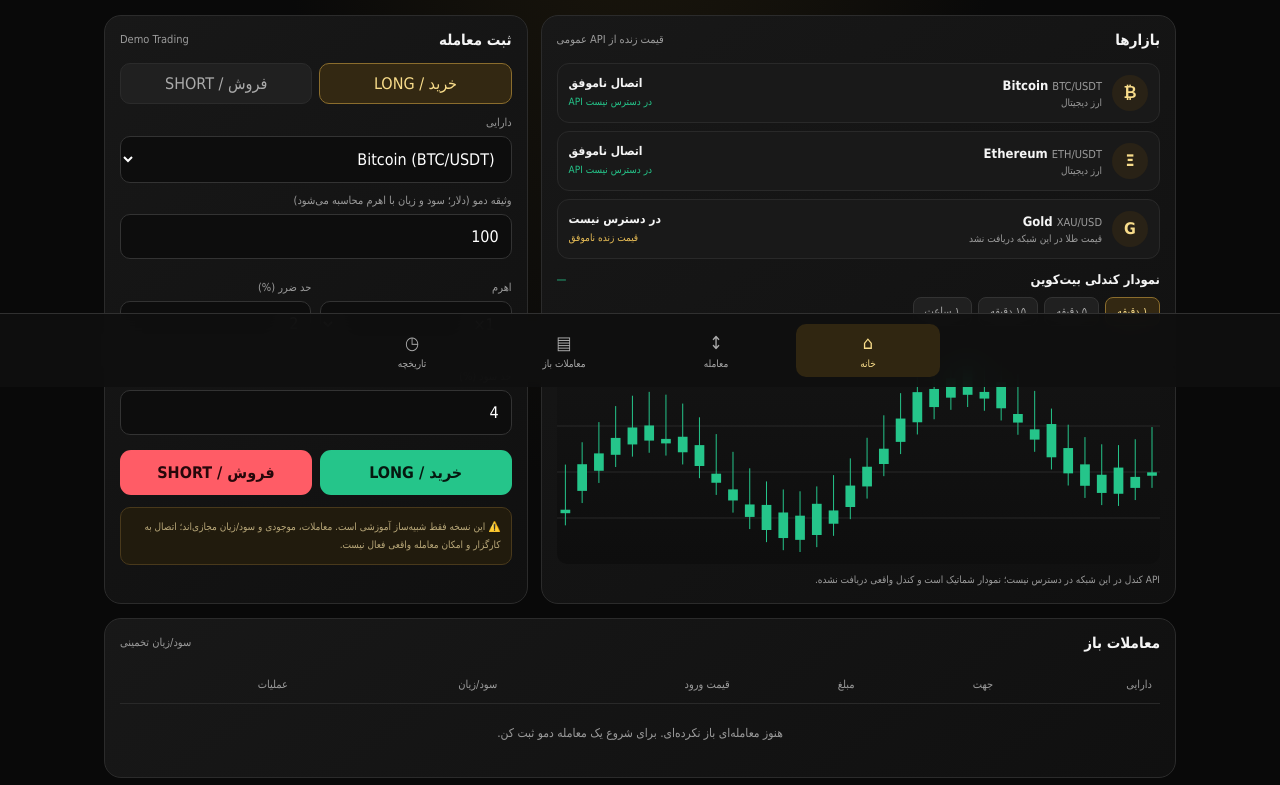
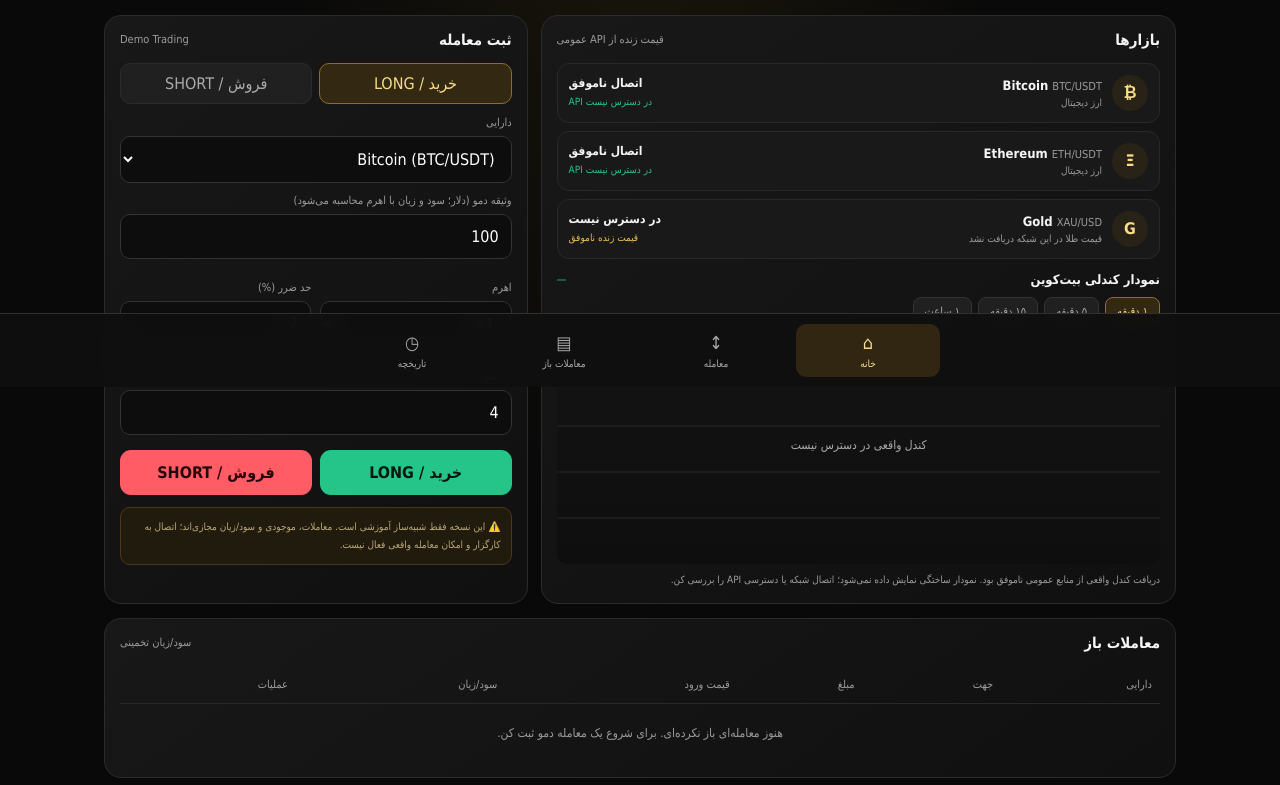
Before and after one commit to soheilamir827-afk/trading-sport, a plain HTML site: page index.html in a window 1280 px wide. Shown: the part 413-1198 px from the top of the page. Drawn offline with Linux system fonts and the light colour scheme; no server answers.

Commit message:
Add files via upload

```diff
--- a/index.html
+++ b/index.html
@@ -45,9 +45,24 @@ async function getLivePrice(key){
 }
 async function fetchPrice(key){try{const v=await getLivePrice(key);prices[key]=v;if(key==='XAUUSD'){$('goldPrice').textContent=fmt(v);$('goldChange').textContent='● قیمت زنده دریافت شد';$('goldChange').style.color='var(--green)';$('goldStatus').textContent='طلا XAU/USD'}else{const isB=key==='BTCUSDT';$(isB?'btcPrice':'ethPrice').textContent=fmt(v);const st=$(isB?'btcChange':'ethChange');st.textContent='● قیمت زنده دریافت شد';st.style.color='var(--green)';$('marketStatus').textContent='رمزارزها: بررسی قیمت هر ۲۰ ثانیه'}checkAutoClose(key);render();if(selectedAsset()===key)drawChart()}catch(e){if(key==='XAUUSD'){$('goldPrice').textContent='در دسترس نیست';$('goldChange').textContent='قیمت زنده ناموفق';$('goldStatus').textContent='قیمت طلا در این شبکه دریافت نشد'}else{const isB=key==='BTCUSDT';if(!prices[key])$(isB?'btcPrice':'ethPrice').textContent='اتصال ناموفق';const st=$(isB?'btcChange':'ethChange');if(!st.textContent.includes('ذخیره'))st.textContent='API در دسترس نیست'}render()}}
 function setTimeframe(tf,btn){timeframe=tf;document.querySelectorAll('.timeframes button').forEach(b=>b.classList.toggle('active',b===btn));loadCandles()}
-async function loadCandles(){const key=selectedAsset();if(key==='XAUUSD'){candles=[];chartFallback=true;$('chartStatus').textContent='برای طلا کندل زنده در دسترس نیست؛ نمودار شماتیک نمایش داده می‌شود.';drawChart();return}const now=Date.now();if(now-lastCandleFetch<8000&&candles.length)return;lastCandleFetch=now;$('chartStatus').textContent='در حال دریافت کندل‌های واقعی بازار…';const product=key==='BTCUSDT'?'BTC-USD':'ETH-USD',gran={ '1m':60,'5m':300,'15m':900,'1h':3600}[timeframe];const urls=[`https://api.exchange.coinbase.com/products/${product}/candles?granularity=${gran}`,`https://api.binance.com/api/v3/klines?symbol=${key}&interval=${timeframe}&limit=50`];for(let i=0;i<urls.length;i++){try{const d=await fetchWithTimeout(urls[i],6500);let arr;if(i===0&&Array.isArray(d))arr=d.slice().reverse().map(x=>({t:x[0]*1000,o:Number(x[3]),h:Number(x[2]),l:Number(x[1]),c:Number(x[4])}));else if(i===1&&Array.isArray(d))arr=d.map(x=>({t:Number(x[0]),o:Number(x[1]),h:Number(x[2]),l:Number(x[3]),c:Number(x[4])}));if(arr&&arr.length>3&&arr.every(x=>x.o>0&&x.h>0&&x.l>0&&x.c>0)){candles=arr.slice(-55);chartFallback=false;$('chartStatus').textContent='کندل‌های واقعی از API بازار · بازه '+timeframe+'؛ به‌روزرسانی دوره‌ای';drawChart();return}}catch(e){}}
- candles=[];chartFallback=true;$('chartStatus').textContent='API کندل در این شبکه در دسترس نیست؛ نمودار شماتیک است و کندل واقعی دریافت نشده.';drawChart()}
-function drawChart(){const c=$('chart');if(!c)return;const rect=c.getBoundingClientRect(),dpr=window.devicePixelRatio||1,w=Math.max(300,rect.width),h=230;c.width=w*dpr;c.height=h*dpr;const ctx=c.getContext('2d');ctx.setTransform(dpr,0,0,dpr,0,0);ctx.clearRect(0,0,w,h);ctx.strokeStyle='#292929';ctx.lineWidth=1;for(let i=1;i<5;i++){ctx.beginPath();ctx.moveTo(0,h*i/5);ctx.lineTo(w,h*i/5);ctx.stroke()}let data=candles.slice();if(data.length<3){let base=priceOf(selectedAsset())||100;data=Array.from({length:36},(_,i)=>{let p=base*(1+Math.sin(i/3)*.002+i*.00008);return {o:p*(1-.0006),h:p*(1+.001),l:p*(1-.001),c:p*(1+(Math.random()-.5)*.001)}})}const lo=Math.min(...data.map(x=>x.l)),hi=Math.max(...data.map(x=>x.h)),range=hi-lo||1,pad=12,plotH=h-24,step=w/data.length,cw=Math.max(2,step*.58);function y(v){return pad+(hi-v)/range*plotH}data.forEach((x,i)=>{let xx=i*step+step/2,up=x.c>=x.o;ctx.strokeStyle=up?'#25c58a':'#ff5c66';ctx.fillStyle=ctx.strokeStyle;ctx.lineWidth=1;ctx.beginPath();ctx.moveTo(xx,y(x.h));ctx.lineTo(xx,y(x.l));ctx.stroke();let top=y(Math.max(x.o,x.c)),bottom=y(Math.min(x.o,x.c));ctx.fillRect(xx-cw/2,top,cw,Math.max(1,bottom-top))});$('chartPrice').textContent=priceOf(selectedAsset())?fmt(priceOf(selectedAsset())):'—';if(chartFallback&&candles.length===0)$('chartStatus').dataset.fallback='true';else delete $('chartStatus').dataset.fallback}
+async function loadCandles(){
+ const key=selectedAsset();
+ if(key==='XAUUSD'){candles=[];chartFallback=true;$('chartStatus').textContent='برای طلا در این نسخه کندل واقعی فعال نیست؛ نمودار ساختگی نمایش داده نمی‌شود.';drawChart();return}
+ const now=Date.now();if(now-lastCandleFetch<8000&&candles.length)return;lastCandleFetch=now;$('chartStatus').textContent='در حال دریافت کندل‌های واقعی بازار…';
+ const symbol=key==='BTCUSDT'?'BTC':'ETH', product=key==='BTCUSDT'?'BTC-USD':'ETH-USD';
+ const aggregate={'1m':1,'5m':5,'15m':15,'1h':1}[timeframe];
+ const cryptoCompare=timeframe==='1h'
+  ?`https://min-api.cryptocompare.com/data/v2/histohour?fsym=${symbol}&tsym=USD&limit=60`
+  :`https://min-api.cryptocompare.com/data/v2/histominute?fsym=${symbol}&tsym=USD&aggregate=${aggregate}&limit=60`;
+ const urls=[
+  {url:cryptoCompare,parse:d=>d?.Response==='Success'&&Array.isArray(d?.Data?.Data)?d.Data.Data.map(x=>({t:Number(x.time)*1000,o:Number(x.open),h:Number(x.high),l:Number(x.low),c:Number(x.close)})):null,label:'CryptoCompare'},
+  {url:`https://data-api.binance.vision/api/v3/klines?symbol=${key}&interval=${timeframe}&limit=60`,parse:d=>Array.isArray(d)?d.map(x=>({t:Number(x[0]),o:Number(x[1]),h:Number(x[2]),l:Number(x[3]),c:Number(x[4])})):null,label:'Binance public data'},
+  {url:`https://api.exchange.coinbase.com/products/${product}/candles?granularity=${{'1m':60,'5m':300,'15m':900,'1h':3600}[timeframe]}`,parse:d=>Array.isArray(d)?d.slice().reverse().map(x=>({t:Number(x[0])*1000,o:Number(x[3]),h:Number(x[2]),l:Number(x[1]),c:Number(x[4])})):null,label:'Coinbase'}
+ ];
+ for(const source of urls){try{const d=await fetchWithTimeout(source.url,6500);const arr=source.parse(d);if(arr&&arr.length>3&&arr.every(x=>Number.isFinite(x.o)&&Number.isFinite(x.h)&&Number.isFinite(x.l)&&Number.isFinite(x.c)&&x.o>0&&x.h>0&&x.l>0&&x.c>0)){candles=arr.slice(-60);chartFallback=false;$('chartStatus').textContent=`کندل‌های واقعی دریافت شد · ${source.label} · بازه ${timeframe} · بررسی دوره‌ای`;drawChart();return}}catch(e){}}
+ candles=[];chartFallback=true;$('chartStatus').textContent='دریافت کندل واقعی از منابع عمومی ناموفق بود. نمودار ساختگی نمایش داده نمی‌شود؛ اتصال شبکه یا دسترسی API را بررسی کن.';drawChart()
+}
+function drawChart(){const c=$('chart');if(!c)return;const rect=c.getBoundingClientRect(),dpr=window.devicePixelRatio||1,w=Math.max(300,rect.width),h=230;c.width=w*dpr;c.height=h*dpr;const ctx=c.getContext('2d');ctx.setTransform(dpr,0,0,dpr,0,0);ctx.clearRect(0,0,w,h);ctx.strokeStyle='#292929';ctx.lineWidth=1;for(let i=1;i<5;i++){ctx.beginPath();ctx.moveTo(0,h*i/5);ctx.lineTo(w,h*i/5);ctx.stroke()}let data=candles.slice();$('chartPrice').textContent=priceOf(selectedAsset())?fmt(priceOf(selectedAsset())):'—';if(data.length<3){ctx.fillStyle='#aaa';ctx.font='12px Tahoma,Arial';ctx.textAlign='center';ctx.fillText('کندل واقعی در دسترس نیست',w/2,h/2);$('chartStatus').dataset.fallback='true';return}const lo=Math.min(...data.map(x=>x.l)),hi=Math.max(...data.map(x=>x.h)),range=hi-lo||1,pad=12,plotH=h-24,step=w/data.length,cw=Math.max(2,step*.58);function y(v){return pad+(hi-v)/range*plotH}data.forEach((x,i)=>{let xx=i*step+step/2,up=x.c>=x.o;ctx.strokeStyle=up?'#25c58a':'#ff5c66';ctx.fillStyle=ctx.strokeStyle;ctx.lineWidth=1;ctx.beginPath();ctx.moveTo(xx,y(x.h));ctx.lineTo(xx,y(x.l));ctx.stroke();let top=y(Math.max(x.o,x.c)),bottom=y(Math.min(x.o,x.c));ctx.fillRect(xx-cw/2,top,cw,Math.max(1,bottom-top))});delete $('chartStatus').dataset.fallback}
 function calcProfit(p,price){const move=(price-p.entry)/p.entry*(p.side==='LONG'?1:-1);return Math.max(-p.amount,p.amount*move*p.lev)}
 function closeTrade(id,reason='بستن دستی'){const i=state.positions.findIndex(x=>x.id===id);if(i<0)return;const p=state.positions.splice(i,1)[0],now=priceOf(p.asset)||p.entry,profit=calcProfit(p,now);state.balance+=Math.max(0,p.amount+profit);state.history.unshift({asset:p.asset,side:p.side,amount:p.amount,profit,exit:now,reason,created:new Date().toLocaleTimeString('fa-IR',{hour:'2-digit',minute:'2-digit'})});state.history=state.history.slice(0,50);save();render();toast('معامله دمو بسته شد: '+reason+' · نتیجه '+fmt(profit))}
 function checkAutoClose(key){const list=state.positions.slice();for(const p of list){if(p.asset!==key)continue;const now=priceOf(key);if(!now||!p.entry)continue;const movement=(now-p.entry)/p.entry*(p.side==='LONG'?1:-1)*100;if(p.sl>0&&movement<=-p.sl){closeTrade(p.id,'حد ضرر خودکار');continue}if(p.tp>0&&movement>=p.tp){closeTrade(p.id,'حد سود خودکار');continue}if(calcProfit(p,now)<=-p.amount){closeTrade(p.id,'بسته‌شدن شبیه‌سازی‌شده به علت اتمام وثیقه')}}}
--- a/sw.js
+++ b/sw.js
@@ -1,4 +1,4 @@
-const CACHE_NAME = 'trading-sport-v2';
+const CACHE_NAME = 'trading-sport-v5';
 const APP_FILES = ['./', './index.html', './manifest.json', './icon.svg', './icon-192.png', './icon-512.png'];
 self.addEventListener('install', event => { event.waitUntil(caches.open(CACHE_NAME).then(cache => cache.addAll(APP_FILES)).then(() => self.skipWaiting())); });
 self.addEventListener('activate', event => { event.waitUntil(caches.keys().then(keys => Promise.all(keys.filter(key => key !== CACHE_NAME).map(key => caches.delete(key)))).then(() => self.clients.claim())); });
```
